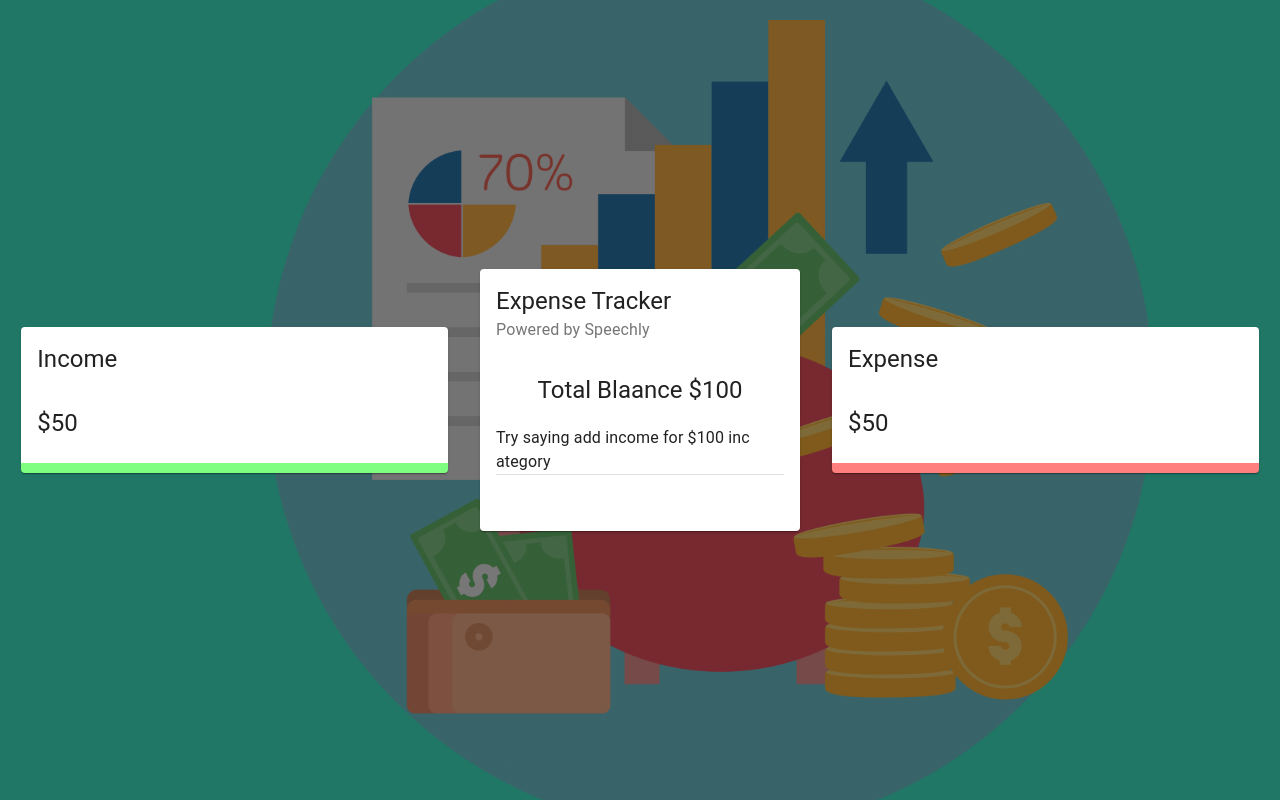
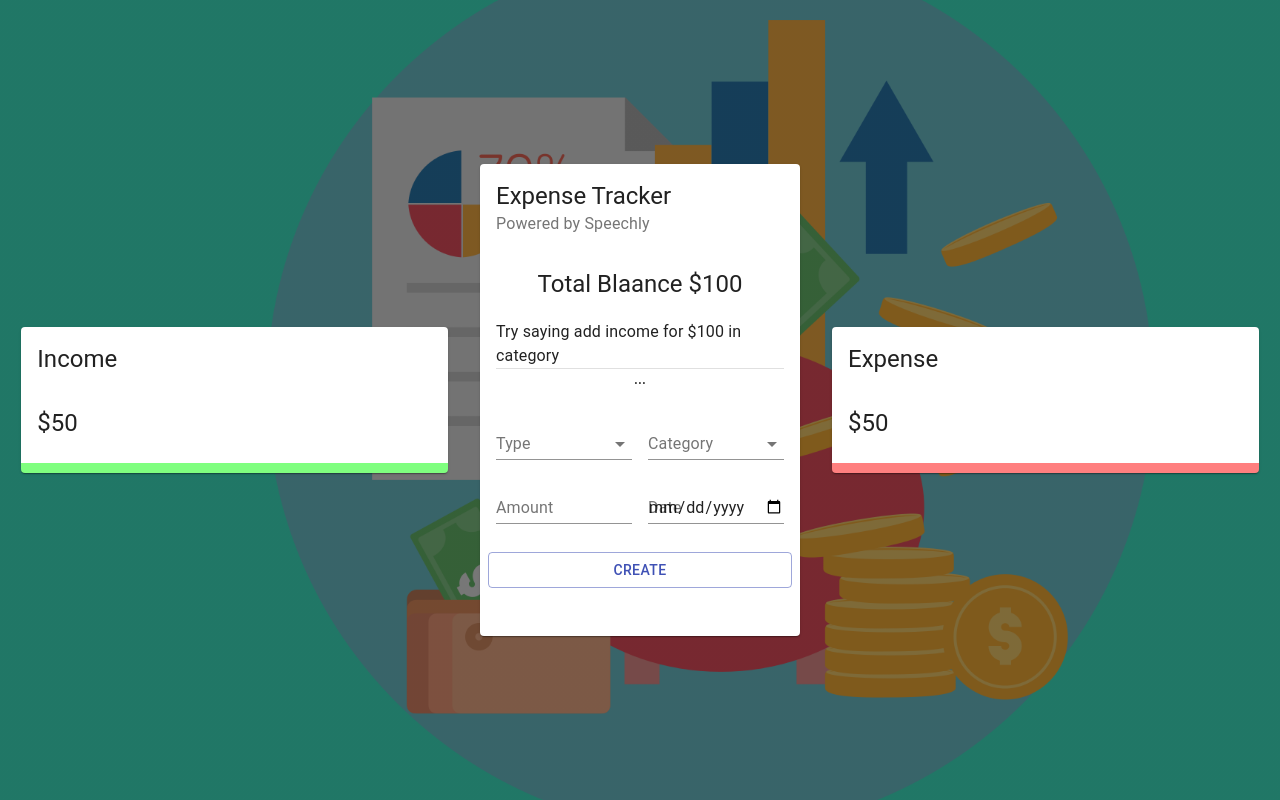
Before and after one commit to g0ng0n-dev/super-duper-disco, a React (Create React App) app: page / in a window 1280 px wide. Built offline with nearby package versions, Linux system fonts and the light colour scheme.

Commit message:
adding the Form into the Main Component

```diff
--- a/src/components/Main/Main.jsx
+++ b/src/components/Main/Main.jsx
@@ -1,6 +1,7 @@
 import React from 'react';
 import { Card, CardHeader, CardContent, Typography, Grid, Divider } from "@material-ui/core";
 import useStyles from './styles';
+import Form from '../Form/Form';
 
 const Main = props => {
     const classes = useStyles();
@@ -11,10 +12,10 @@
                 <Typography align="center" variant="h5">Total Blaance $100</Typography>
                 <Typography variant="subtitle1" style={{ lineHeight: '1.5em', marginTop: '20px'}}>
                     {/* InfOCard */}
-                    Try saying add income for $100 inc ategory
+                    Try saying add income for $100 in category
                 </Typography>
                 <Divider />
-                {/* FORM */}
+                <Form />
             </CardContent>
             <CardContent className={classes.cardContent}>
                 <Grid container spacing={2}>
```
